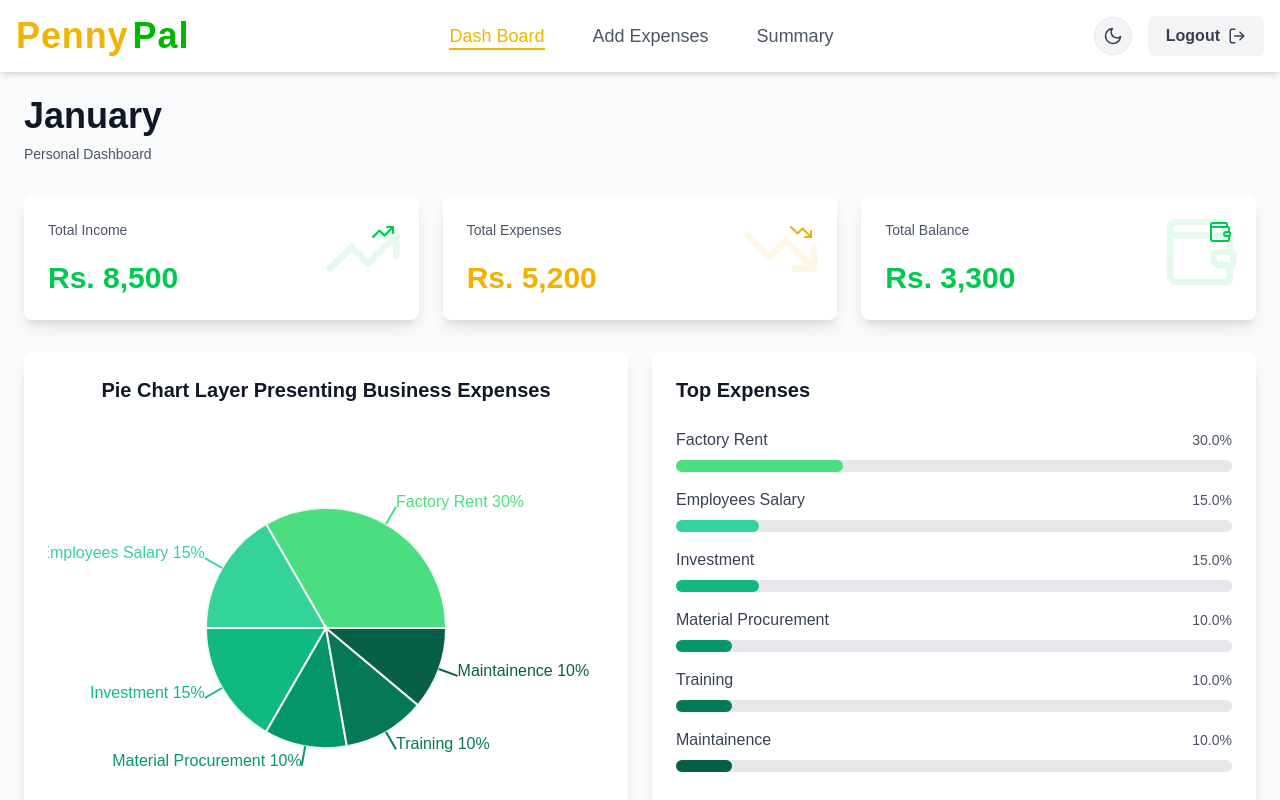
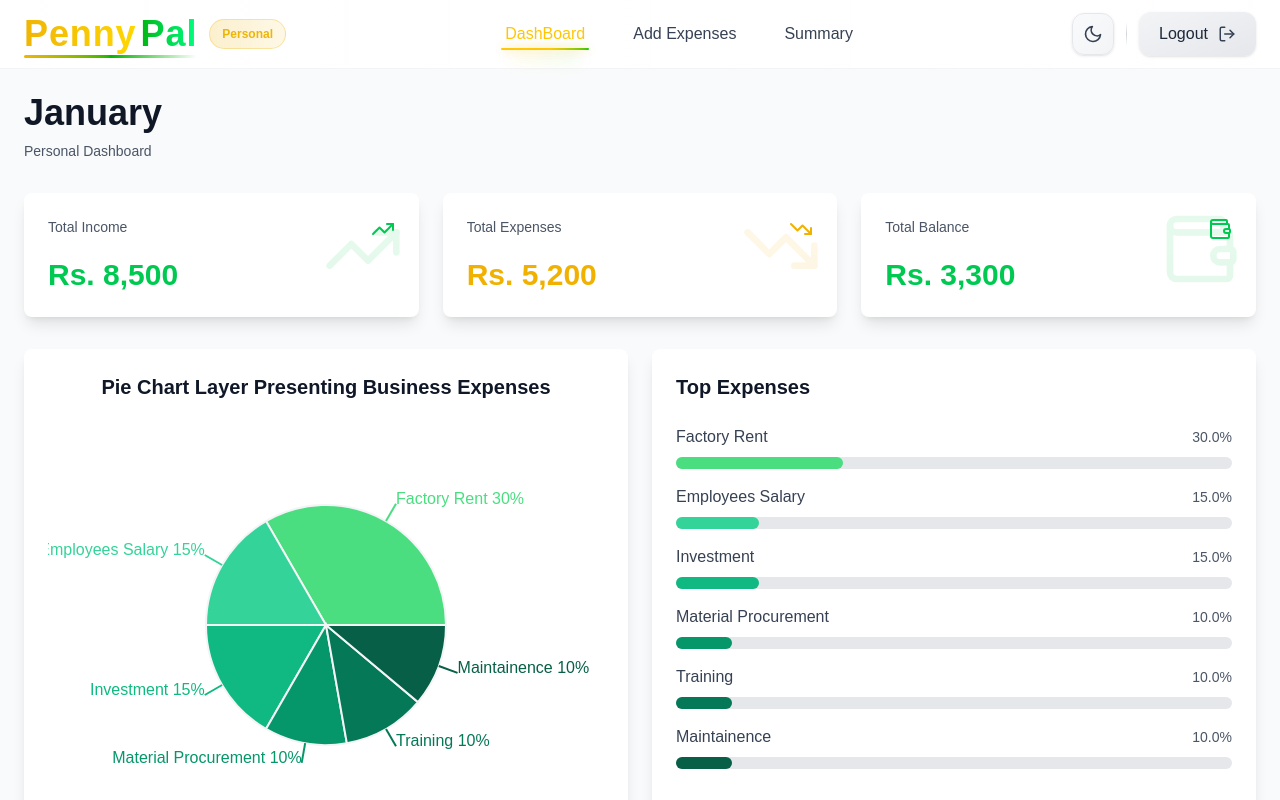
Before and after one commit to sanathmi21/Fin_Sync-project, a React (Vite) app in the folder frontend/: page /dashboard in a window 1280 px wide. Shown: the top 800 px of the page. Built offline with nearby package versions, Linux system fonts and the light colour scheme.

Commit message:
update Navigation bar styles

```diff
--- a/frontend/src/components/Navbar.jsx
+++ b/frontend/src/components/Navbar.jsx
@@ -1,8 +1,7 @@
 import React from 'react';
 import { Link, useLocation } from 'react-router-dom';
-import { FiLogOut, FiSun, FiMoon } from 'react-icons/fi';
+import { FiLogOut, FiSun, FiMoon, FiChevronDown } from 'react-icons/fi';
 import { useTheme } from '../context/ThemeContext';
-
 
 export default function Navbar() {
   const location = useLocation();
@@ -11,7 +10,7 @@ export default function Navbar() {
   const userType = localStorage.getItem('userType') || 'Personal';
 
   const baseLinks = [
-    { name: 'Dash Board', path: '/dashboard' },
+    { name: 'DashBoard', path: '/dashboard' },
     { name: 'Summary', path: '/summary' },
   ];
 
@@ -22,61 +21,140 @@ export default function Navbar() {
 
   const navLinks = [...baseLinks.slice(0, 1), addExpenseLink, ...baseLinks.slice(1)];
 
+  return (
+    <header className="w-full bg-gradient-to-r from-white to-white/95 dark:from-[#0a0a0a] dark:to-[#111]/95 backdrop-blur-lg sticky top-0 z-50 border-b border-gray-100 dark:border-gray-800 transition-all duration-300">
+      <nav className="max-w-[1450px] mx-auto flex items-center justify-between py-3 px-6">
 
-  return (
-    <header className="w-full bg-white dark:bg-[#111] sticky top-0 z-100 shadow-md dark:shadow-[0_2px_6px_rgba(0,0,0,0.3)] transition-colors duration-300">
-      <nav className="max-w-[1450px] mx-auto flex items-center justify-between py-4 px-4">
-
-        {/* Logo */}
-        <div className="flex items-center text-4xl font-bold tracking-wide shrink-0">
-          <span className="text-[#EFB506] transition-colors">Penny</span>
-          <span className="text-[#00B600] ml-1">Pal</span>
+        {/* Logo with User Type Indicator */}
+        <div className="flex items-center gap-3 shrink-0">
+          <div className="flex items-center text-4xl font-bold tracking-wide relative">
+            <span className="text-transparent bg-clip-text bg-gradient-to-r from-[#EFB506] to-[#FFD700] transition-colors">
+              Penny
+            </span>
+            <span className="text-transparent bg-clip-text bg-gradient-to-r from-[#00B600] to-[#00FF80] ml-1">
+              Pal
+            </span>
+            <div className="absolute -bottom-1 left-0 w-full h-[3px] bg-gradient-to-r from-[#EFB506] via-[#00B600] to-transparent rounded-full"></div>
           </div>
 
-        {/* Navigation Links */}
-        <ul className="flex items-center gap-8 lg:gap-12 mx-auto">
+          {/* User Type Badge */}
+          <div className={`relative group ${userType === 'Business' ? 'cursor-pointer' : ''}`}>
+            <div className={`flex items-center gap-1.5 px-3 py-1.5 rounded-full text-xs font-semibold transition-all duration-300
+              ${userType === 'Business'
+                ? 'bg-gradient-to-r from-[#00B600]/20 to-[#00B600]/10 text-[#00B600] border border-[#00B600]/30 hover:from-[#00B600]/30 hover:to-[#00B600]/20 hover:scale-105'
+                : 'bg-gradient-to-r from-[#EFB506]/20 to-[#EFB506]/10 text-[#EFB506] border border-[#EFB506]/30'
+              }`}>
+              <span>{userType}</span>
+              {userType === 'Business' && <FiChevronDown className="text-[10px] opacity-70 group-hover:rotate-180 transition-transform" />}
+            </div>
+
+            {/* Business Tooltip */}
+            {userType === 'Business' && (
+              <div className="absolute left-0 top-full mt-2 w-48 bg-white dark:bg-[#1a1a1a] rounded-lg shadow-2xl border border-gray-200 dark:border-gray-700 p-3 opacity-0 invisible group-hover:opacity-100 group-hover:visible transition-all duration-300 transform group-hover:translate-y-0 translate-y-2">
+                <p className="text-xs text-gray-600 dark:text-gray-300 font-medium">Business Account</p>
+                <p className="text-xs text-gray-500 dark:text-gray-400 mt-1">Advanced features enabled for business expense tracking</p>
+              </div>
+            )}
+          </div>
+        </div>
+
+        {/* Navigation Links - Blinking animation stops immediately */}
+        <ul className="flex items-center gap-6 lg:gap-10 mx-auto">
           {navLinks.map((link) => {
             const isActive = location.pathname === link.path;
             return (
-              <li key={link.path}>
+              <li key={link.path} className="relative">
                 <Link
                   to={link.path}
-                  className={`relative group text-lg font-medium transition-all duration-300 hover:scale-105
+                  className={`
+                    relative group text-base font-medium px-1 py-2
+                    transition-colors duration-300
                     ${isActive
-                      ? 'text-[#EFB506]'
-                      : 'text-gray-600 dark:text-white hover:text-[#EFB506] dark:hover:text-[#EFB506]'
-                    }`}
+                      ? 'text-transparent bg-clip-text bg-gradient-to-r from-[#EFB506] via-[#FFB300] to-[#EFB506] brightness-110'
+                      : 'text-gray-700 dark:text-gray-300 hover:text-[#EFB506] dark:hover:text-[#EFB506]'
+                    }
+                  `}
                 >
+                  {/* Text Content */}
                   {link.name}
-                  <span className={`absolute left-0 -bottom-1 w-full h-0.5 bg-[#EFB506] transition-transform duration-300 origin-left
-                    ${isActive ? 'scale-x-100' : 'scale-x-0 group-hover:scale-x-100'}
+
+                  {/* Blinking Gradient Underline - Stops immediately when inactive */}
+                  <span className={`
+                    absolute left-0 bottom-0 w-full h-[2px] rounded-full
+                    ${isActive
+                      ? 'scale-x-100 bg-gradient-to-r from-[#EFB506] via-[#FFB300] to-[#00B600] animate-softPulse'
+                      : 'scale-x-0 group-hover:scale-x-75 bg-gradient-to-r from-[#EFB506] to-[#FFB300]'
+                    }
+                    transition-transform duration-300
                   `}></span>
+
+                  {/* Static Glow Effect - No transition */}
+                  {isActive && (
+                    <span className="absolute -bottom-2 left-1/2 w-3/4 h-1 bg-gradient-to-r from-[#EFB506]/30 to-[#00B600]/30 blur-sm -translate-x-1/2 rounded-full"></span>
+                  )}
+
+                  {/* Hover Background Glow */}
+                  <span className="absolute inset-0 -z-10 bg-gradient-to-r from-transparent via-[#EFB506]/0 to-transparent group-hover:via-[#EFB506]/5 rounded-md transition-all duration-300"></span>
                 </Link>
               </li>
             );
           })}
         </ul>
 
-        <div className="flex items-center gap-4">
-            {/* Theme Toggle Button */}
+        {/* Theme Toggle & Logout */}
+        <div className="flex items-center gap-3">
+          {/* Theme Toggle */}
           <button
             onClick={toggleTheme}
-              className="p-2 rounded-full bg-gray-100 dark:bg-[#333] hover:bg-gray-200 dark:hover:bg-[#444] transition-colors text-gray-700 dark:text-yellow-400 border border-gray-200 dark:border-transparent cursor-pointer"
+            className="relative p-2.5 rounded-xl bg-gradient-to-br from-gray-50 to-gray-100 dark:from-[#222] dark:to-[#333] hover:from-gray-100 hover:to-gray-200 dark:hover:from-[#333] dark:hover:to-[#444] transition-all duration-300 group border border-gray-200 dark:border-gray-700 shadow-sm hover:shadow-md"
             title="Toggle Theme"
           >
-              {theme === 'dark' ? <FiSun className="text-xl" /> : <FiMoon className="text-xl" />}
+            <div className="absolute inset-0 rounded-xl bg-gradient-to-r from-[#EFB506]/0 via-[#EFB506]/0 to-[#00B600]/0 group-hover:from-[#EFB506]/10 group-hover:via-[#EFB506]/5 group-hover:to-[#00B600]/10 transition-all duration-500"></div>
+            {theme === 'dark' ? (
+              <FiSun className="text-xl text-yellow-400 relative z-10 transform group-hover:rotate-12 transition-transform" />
+            ) : (
+              <FiMoon className="text-xl text-gray-700 relative z-10 transform group-hover:-rotate-12 transition-transform" />
+            )}
           </button>
+
+          {/* Vertical Divider */}
+          <div className="h-6 w-px bg-gradient-to-b from-transparent via-gray-300 dark:via-gray-600 to-transparent"></div>
 
           {/* Logout Button */}
           <Link
             to="/"
-              className="flex items-center gap-2 bg-gray-100 dark:bg-[#444] text-gray-700 dark:text-white text-base font-semibold px-[18px] py-2 rounded-[7px] transition-all duration-300 hover:bg-[#EFB506] hover:text-[#111] hover:scale-105 shrink-0"
+            className="group relative overflow-hidden flex items-center gap-2.5 text-base font-medium px-5 py-2.5 rounded-xl transition-all duration-300 hover:scale-[1.02] active:scale-[0.98] shadow-sm"
           >
-              Logout <FiLogOut className="text-lg" />
+            <div className="absolute inset-0 bg-gradient-to-br from-gray-100 to-gray-200 dark:from-[#222] dark:to-[#333] transition-all duration-300"></div>
+            <div className="absolute inset-0 bg-gradient-to-r from-[#EFB506]/0 to-[#EFB506]/0 group-hover:from-[#EFB506]/20 group-hover:to-[#00B600]/10 transition-all duration-300"></div>
+            <div className="absolute inset-0 rounded-xl border border-transparent group-hover:border-[#EFB506]/30 transition-all duration-300"></div>
+            <span className="relative z-10 text-gray-800 dark:text-gray-200 group-hover:text-gray-900 dark:group-hover:text-white transition-colors duration-300">
+              Logout
+            </span>
+            <FiLogOut className="relative z-10 text-lg text-gray-700 dark:text-gray-300 group-hover:text-gray-900 dark:group-hover:text-white transition-colors duration-300 group-hover:translate-x-1" />
+            <div className="absolute inset-0 bg-gradient-to-r from-transparent via-white/0 to-transparent group-hover:via-white/10 translate-x-[-100%] group-hover:translate-x-[100%] transition-transform duration-700"></div>
           </Link>
         </div>
+      </nav>
 
-      </nav>
+      {/* Add custom blinking animation */}
+      <style jsx>{`
+        @keyframes softPulse {
+          0%, 100% {
+            opacity: 0.7;
+            box-shadow: 0 0 5px rgba(239, 181, 6, 0.3);
+          }
+          50% {
+            opacity: 1;
+            box-shadow: 0 0 10px rgba(239, 181, 6, 0.6);
+          }
+        }
+
+        .animate-softPulse {
+          animation: softPulse 1.5s ease-in-out infinite;
+          animation-delay: 0.5s;
+        }
+      `}</style>
     </header>
   );
 }
```
Lines whose indentation alone changed are shown as unchanged.
